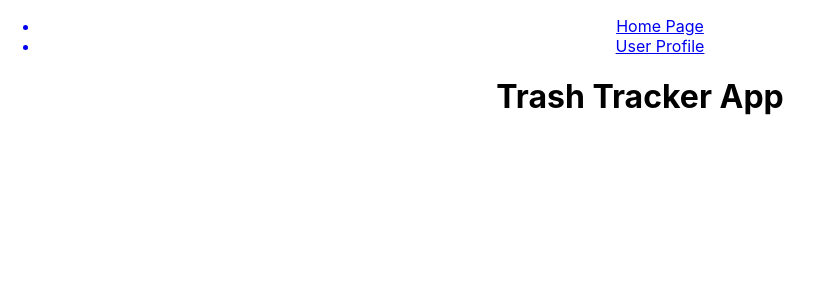
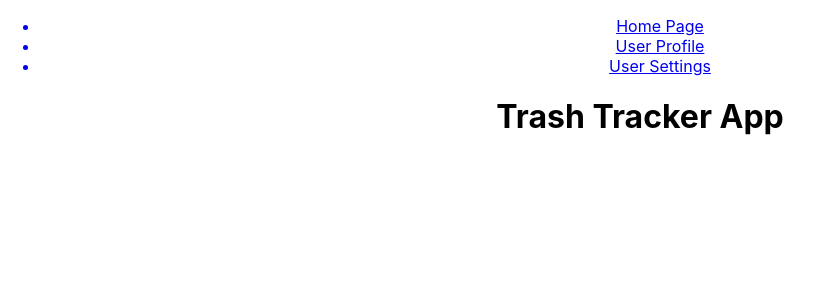
Before and after one commit to caseyokay/trashtracker-frontend, a React (Create React App) app: page / in a window 1280 px wide. Shown: the top 300 px of the page, without its empty margins (0-823 px from the left). Built offline with nearby package versions, Linux system fonts and the light colour scheme; no server answers.

Commit message:
edit user

```diff
--- a/src/App.js
+++ b/src/App.js
@@ -4,6 +4,7 @@ import {Route, Switch} from 'react-router-dom';
 import Welcome from './Components/Welcome';
 import UserProfile from './Containers/UserProfile';
 import NavBar from './Components/NavBar';
+import EditUserForm from './Components/EditUserForm';
 
 
 class App extends React.Component{
@@ -91,8 +92,10 @@ class App extends React.Component{
     console.log("State in App.js: ",this.state)
     return(
       <div className="App">
-        <NavBar />
+       {this.state.currentUser? <NavBar />: null}
       <Switch>
+
+        {this.state.currentUser?<Route path= {`/users/${this.state.currentUser.id}/edit`}  render={()=> <EditUserForm currentUser={this.state.currentUser} />} />:null}
       <Route path="/welcome" render={()=> <Welcome currentUser={this.state.currentUser} trashCategoriesArray={this.state.trashCategoriesArray} addNewTrashItem={this.addNewTrashItem} />} />
 {this.state.currentUser?<Route path= {`/users/${this.state.currentUser.id}`}  render={()=> <UserProfile currentUser={this.state.currentUser} trashItemsArray={this.state.trashItemsArray} trashCategoriesArray={this.state.trashCategoriesArray} deleteTrashItem={this.deleteTrashItem} editDescription={this.editDescription}/>} />:null}
  <h1>Trash Tracker App</h1>
--- /dev/null
+++ b/src/Components/EditUserForm.js
@@ -0,0 +1,13 @@
+import React from 'react';
+
+class EditUserForm extends React.Component{
+    render(){
+        return(
+            <>
+            <h3>Edit User Form</h3>
+            </>
+        )
+    }
+}
+
+export default EditUserForm;
--- a/src/Components/NavBar.js
+++ b/src/Components/NavBar.js
@@ -4,12 +4,15 @@ import {NavLink} from 'react-router-dom';
 class NavBar extends React.Component {
     render(){
         return(
-           <ul>
+           <ul className="NavBar">
                <NavLink to='/welcome'>
                    <li>Home Page</li>
                </NavLink>
              <NavLink to='/users/18'>
                 <li>User Profile</li>
+                </NavLink>
+                <NavLink to='/users/18/edit'>
+                <li>User Settings</li>
                 </NavLink>
            </ul>
         // <div>
```
Also changed, not shown: 1 other file (tests, documents, lock files or other folders).
